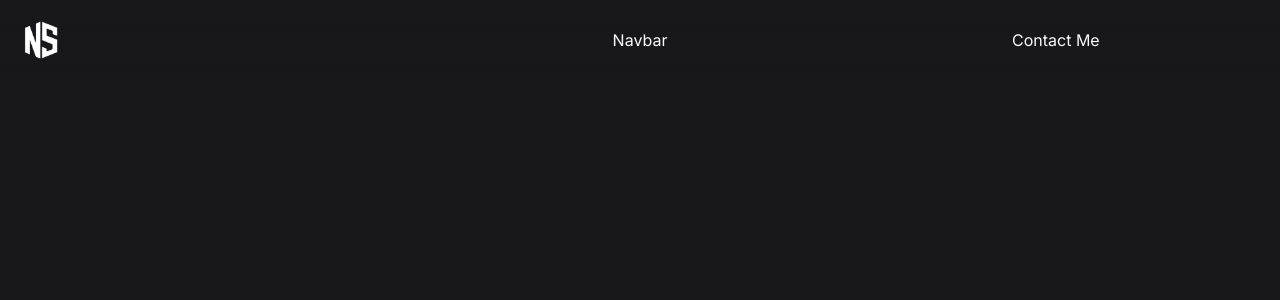
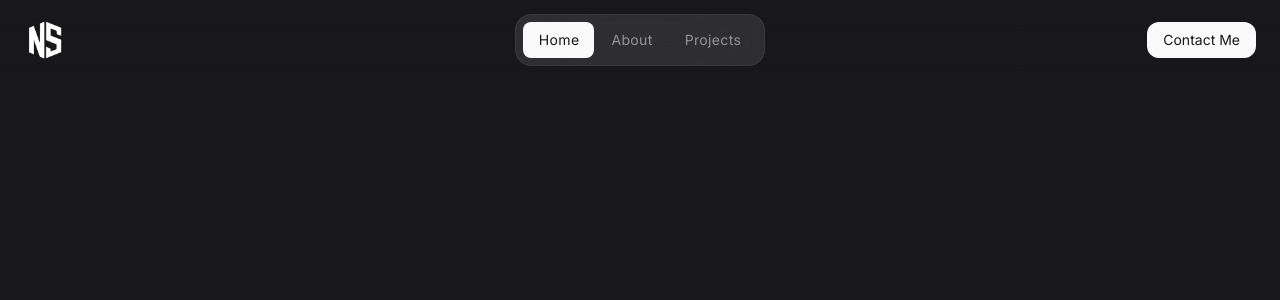
Before and after one commit to nathanielseth/portfolio, a React (Vite) app: page / in a window 1280 px wide. Shown: the top 300 px of the page. Built offline with nearby package versions, Linux system fonts and the light colour scheme.

Commit message:
responsive header

```diff
--- a/package.json
+++ b/package.json
@@ -10,6 +10,7 @@
     "preview": "vite preview"
   },
   "dependencies": {
+    "prop-types": "^15.8.1",
     "react": "^18.3.1",
     "react-dom": "^18.3.1",
     "tailwind-scrollbar": "^3.1.0"
--- a/src/components/Header.jsx
+++ b/src/components/Header.jsx
@@ -1,7 +1,12 @@
+import { useState } from "react";
+
+import Navbar from "./Navbar";
+
 const Header = () => {
+	const [navOpen, setNavOpen] = useState(false);
 	return (
 		<header className="fixed top-0 left-0 w-full h-20 flex items-center z-40 bg-gradient-to-b from-zinc-900 to-zinc-900/0">
-			<div className="max-w-screen-2xl w-full mx-auto px-4 flex justify-between items-center md:px-5 md:grid md:grid-cols-[1fr,3fr,1fr]">
+			<div className="max-w-screen-2xl w-full mx-auto px-4 flex justify-between items-center md:px-6 md:grid md:grid-cols-[1fr,3fr,1fr]">
 				<h1>
 					<a href="/" className="logo">
 						<img
@@ -14,13 +19,21 @@
 				</h1>
 
 				<div className="relative md:justify-self-center">
-					<button className="menu-btn md:hidden" onClick={null}>
-						<span className="material-symbols-rounded">menu</span>
+					<button
+						className="menu-btn md:hidden"
+						onClick={() => setNavOpen((prev) => !prev)}
+					>
+						<span className="material-symbols-rounded">
+							{navOpen ? "close" : "menu"}
+						</span>
 					</button>
-					Navbar
+					<Navbar navOpen={navOpen} />
 				</div>
 
-				<a href="#contact" className="">
+				<a
+					href="#contact"
+					className="btn btn-secondary max-md:hidden md:justify-self-end"
+				>
 					Contact Me
 				</a>
 			</div>
--- /dev/null
+++ b/src/components/Navbar.jsx
@@ -0,0 +1,75 @@
+import { useRef, useEffect } from "react";
+import PropTypes from "prop-types";
+
+const Navbar = ({ navOpen }) => {
+	const lastActiveLink = useRef();
+	const activeBox = useRef();
+
+	const initActiveBox = () => {
+		activeBox.current.style.top = lastActiveLink.current.offsetTop + "px";
+		activeBox.current.style.left = lastActiveLink.current.offsetLeft + "px";
+		activeBox.current.style.width = lastActiveLink.current.offsetWidth + "px";
+		activeBox.current.style.height = lastActiveLink.current.offsetHeight + "px";
+	};
+
+	useEffect(initActiveBox, []);
+	window.addEventListener("resize", initActiveBox);
+
+	const activeCurrentLink = (event) => {
+		lastActiveLink.current?.classList.remove("active");
+		event.target.classList.add("active");
+		lastActiveLink.current = event.target;
+
+		activeBox.current.style.top = event.target.offsetTop + "px";
+		activeBox.current.style.left = event.target.offsetLeft + "px";
+		activeBox.current.style.width = event.target.offsetWidth + "px";
+		activeBox.current.style.height = event.target.offsetHeight + "px";
+	};
+
+	const navItems = [
+		{
+			label: "Home",
+			link: "#home",
+			className: "nav-link active",
+			ref: lastActiveLink,
+		},
+		{
+			label: "About",
+			link: "#about",
+			className: "nav-link",
+		},
+		{
+			label: "Projects",
+			link: "#projects",
+			className: "nav-link",
+		},
+		{
+			label: "Contact",
+			link: "#contact",
+			className: "nav-link md:hidden",
+		},
+	];
+
+	return (
+		<nav className={"navbar " + (navOpen ? "active" : "")}>
+			{navItems.map(({ label, link, className, ref }, key) => (
+				<a
+					href={link}
+					ref={ref}
+					key={key}
+					className={className}
+					onClick={activeCurrentLink}
+				>
+					{label}
+				</a>
+			))}
+			<div className="active-box" ref={activeBox}></div>
+		</nav>
+	);
+};
+
+Navbar.propTypes = {
+	navOpen: PropTypes.bool.isRequired,
+};
+
+export default Navbar;
--- a/src/index.css
+++ b/src/index.css
@@ -10,8 +10,41 @@
 	@apply bg-zinc-900 text-zinc-50 h-[200vh];
 }
 
+.material-symbols-rounded {
+	@apply w-[1em] h-[1em] overflow-hidden;
+	font-variation-settings: "FILL" 0, "wght" 400, "GRAD" 0, "opsz" 24;
+}
+
 /* components */
 
 .menu-btn {
 	@apply w-10 h-10 grid place-items-center bg-zinc-50/10 rounded-xl ring-inset ring-1 ring-zinc-50/[0.02] backdrop-blur-2xl hover:bg-zinc-50/15 transition-[transform,background-color] active:scale-95;
 }
+
+.navbar {
+	@apply absolute top-full mt-2 right-0 min-w-40 p-2 bg-zinc-50/10 rounded-2xl ring-inset ring-1 ring-zinc-50/5 scale-90 isolate blur-sm opacity-0 invisible transition-[opacity,transform,filter] md:static md:flex md:items-center md:mt-0 md:opacity-100 md:blur-0 md:visible md:scale-100 backdrop-blur-2xl;
+}
+
+.navbar.active {
+	@apply opacity-100 scale-100 blur-0 visible;
+}
+
+.nav-link {
+	@apply grid items-center h-9 px-4 text-sm font-medium tracking-wide text-zinc-50/50 hover:text-zinc-50 transition-colors;
+}
+
+.nav-link.active {
+	@apply text-zinc-900 duration-500;
+}
+
+.navbar .active-box {
+	@apply absolute bg-zinc-50 rounded-lg -z-10 transition-[top,left] duration-500;
+}
+
+.btn {
+	@apply max-w-max  h-9 flex items-center gap-2 px-4 rounded-xl font-medium text-sm ring-1 ring-zinc-50/5 ring-inset transition-[background-color];
+}
+
+.btn-secondary {
+	@apply bg-zinc-50 text-zinc-900 active:bg-zinc-50/80;
+}
```
Also changed, not shown: 1 other file (tests, documents, lock files or other folders).
